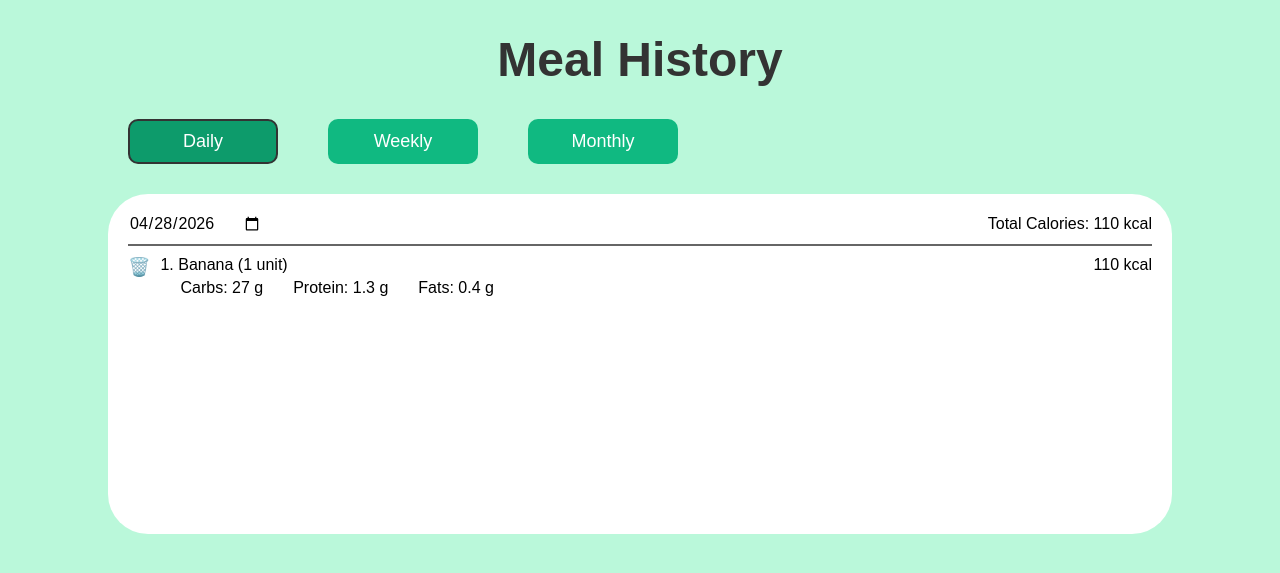
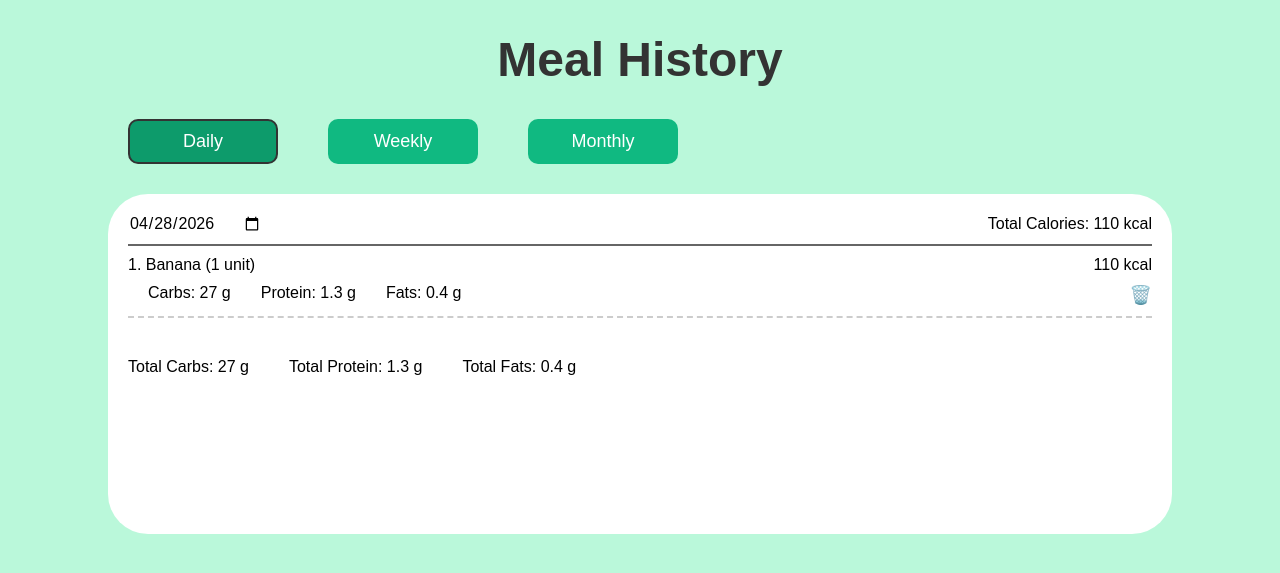
Before and after one commit to ThoJiaJun/NutriFit-Food-Image-Recognition-and-Calorie-Estimation-System, a Flask app: page /history in a window 1280 px wide. Shown: the top 573 px of the page. Run offline with Flask 3, Linux system fonts and the light colour scheme; data comes from the database, SQL or seed files in the repository; both versions use the stored data as it was after the commit.

Commit message:
Updated get_meals() function to display daily, weekly, and monthly meal history

```diff
--- a/app.py
+++ b/app.py
@@ -1,5 +1,6 @@
 from flask import Flask, render_template, request, jsonify
 from datetime import datetime
+import calendar
 import sqlite3
 
 app = Flask(__name__)
@@ -88,9 +89,112 @@ def get_meals():
         year = date_obj.isocalendar()[0]
         week = date_obj.isocalendar()[1]
 
+        cursor.execute("""
+            SELECT date, id, food_name, calories, carbs, protein, fats, servings
+            FROM meal_history
+            WHERE strftime('%Y', date) = ?
+            AND strftime('%W', date) = ?
+            ORDER BY date
+        """, (str(year), f"{week - 1:02d}"))
+
+        rows = cursor.fetchall()
+
+        grouped = {}
+        total_week_kcal = 0
+        total_carbs = 0
+        total_protein = 0
+        total_fats = 0
+
+        for r in rows:
+            d = r["date"]
+
+            if d not in grouped:
+                grouped[d] = {
+                    "meals": [],
+                    "total": 0
+                }
+
+            grouped[d]["meals"].append({
+                "food_name": r["food_name"],
+                "calories": r["calories"]
+            })
+
+            grouped[d]["total"] += r["calories"]
+
+            total_week_kcal += r["calories"]
+            total_carbs += r["carbs"]
+            total_protein += r["protein"]
+            total_fats += r["fats"]
+
+        connection.close()
         return jsonify({
             "year": year,
             "week": week,
+            "total_kcal": total_week_kcal,
+            "total_carbs": round(total_carbs, 2),
+            "total_protein": round(total_protein, 2),
+            "total_fats": round(total_fats, 2),
+            "days": grouped
+        })
+    elif history_tab == "monthly":
+        year, month = date.split("-")
+
+        cursor.execute("""
+            SELECT date, calories, carbs, protein, fats
+            FROM meal_history
+            WHERE strftime('%Y', date) = ?
+            AND strftime('%m', date) = ?
+        """, (year, month))
+
+        rows = cursor.fetchall()
+
+        weekly = {}
+        total_month_kcal = 0
+        total_carbs = 0
+        total_protein = 0
+        total_fats = 0
+
+        month_start = datetime(int(year), int(month), 1)
+        month_end = datetime(int(year), int(month), calendar.monthrange(int(year), int(month))[1])
+
+        for r in rows:
+            date_obj = datetime.strptime(r["date"], "%Y-%m-%d")
+            year = date_obj.isocalendar()[0]
+            week = date_obj.isocalendar()[1]
+
+            week_start = datetime.fromisocalendar(year, week, 1)
+            week_end = datetime.fromisocalendar(year, week, 7)
+
+            range_start = max(week_start, month_start)
+            range_end = min(week_end, month_end)
+
+            if week not in weekly:
+                weekly[week] = {
+                    "calories": 0,
+                    "carbs": 0,
+                    "protein": 0,
+                    "fats": 0,
+                    "start_date": range_start.strftime("%Y-%m-%d"),
+                    "end_date": range_end.strftime("%Y-%m-%d")
+                }
+
+            weekly[week]["calories"] += r["calories"]
+            weekly[week]["carbs"] += r["carbs"]
+            weekly[week]["protein"] += r["protein"]
+            weekly[week]["fats"] += r["fats"]
+
+            total_month_kcal += r["calories"]
+            total_carbs += r["carbs"]
+            total_protein += r["protein"]
+            total_fats += r["fats"]
+
+        connection.close()
+        return jsonify({
+            "total_kcal": total_month_kcal,
+            "total_carbs": round(total_carbs, 2),
+            "total_protein": round(total_protein, 2),
+            "total_fats": round(total_fats, 2),
+            "weeks": weekly
         })
 
     connection.close()
--- a/templates/history_page.html
+++ b/templates/history_page.html
@@ -129,6 +129,12 @@
         .cancel_dlt:hover{
             background-color: #d1d5db;
         }
+
+        #total_nutrition{
+            display: flex;
+            margin-top: 20px;
+            gap: 40px;
+        }
     </style>
 
     <h1>Meal History</h1>
@@ -149,6 +155,7 @@
         </div>
 
         <div id = "meal_list"></div>
+        <div id = "total_nutrition"></div>
     </div>
 
     <div id = "popup">
@@ -164,6 +171,7 @@
         const buttons = document.querySelectorAll(".tabs button");
         const meal_list = document.getElementById("meal_list");
         const total_calories = document.getElementById("total_calories");
+        const total_nutrition = document.getElementById("total_nutrition")
         const date_picker = document.getElementById("date_picker");
         const week_label = document.getElementById("week_label");
         const popup = document.getElementById("popup");
@@ -228,53 +236,119 @@
         function render_daily(data){
             meal_list.innerHTML = "";
             let total_kcal = 0;
+            let total_carbs = 0;
+            let total_protein = 0;
+            let total_fats = 0;
 
             if(data.length === 0){
                 meal_list.innerHTML = "<p>No meals found</p>";
                 total_calories.innerText = "Total Calories: 0 kcal";
+                total_nutrition.innerHTML = "";
                 return;
             }
 
             data.forEach((meal, index) => {
                 total_kcal += meal.calories;
+                total_carbs += meal.carbs;
+                total_protein += meal.protein;
+                total_fats += meal.fats;
 
                 meal_list.innerHTML += `
-                    <div style = "margin-bottom: 20px; display: flex; align-items: flex-start; gap: 10px;">
-                        <span title = "Delete Meal" style = "cursor: pointer; font-size: 18px;" onclick = "show_popup(${meal.id})">🗑️</span>
-
-                        <div style = "width: 100%;">
-                            <div style = "display: flex; justify-content: space-between;">
+                    <div style = "margin-bottom: 20px;">
+                        <div style = "display: flex; justify-content: space-between; align-items: flex-start;">
                             <span>${index + 1}. ${meal.food_name}</span>
                             <span>${meal.calories} kcal</span>
                         </div>
-                            <div style = "margin-left: 20px; margin-top: 5px; display: flex; gap: 30px;">
+
+                        <div style = "margin-left: 20px; margin-top: 5px; display: flex; justify-content: space-between; align-items: center;">
+                            <div style = "display: flex; gap: 30px;">
                                 <span>Carbs: ${meal.carbs} g</span>
                                 <span>Protein: ${meal.protein} g</span>
                                 <span>Fats: ${meal.fats} g</span>
                             </div>
+                            <span title = "Delete Meal" style = "margin-top: 5px; cursor: pointer; font-size: 18px;" onclick = "show_popup(${meal.id})">🗑️</span>
                         </div>
+
+                        <div style = "margin-top: 10px; border-bottom: 2px dashed #ccc;"></div>
                     </div>`;
             });
 
             total_calories.innerText = `Total Calories: ${total_kcal} kcal`;
+            total_nutrition.innerHTML = `
+                <span>Total Carbs: ${total_carbs} g</span>
+                <span>Total Protein: ${total_protein} g</span>
+                <span>Total Fats: ${total_fats} g</span>`;
         }
 
         function render_weekly(data){
             meal_list.innerHTML = "";
             let total_kcal = 0;
 
+            if(!data.days || Object.keys(data.days).length === 0){
                 meal_list.innerHTML = "<p>No meals found</p>";
                 total_calories.innerText = "Total Calories: 0 kcal";
+                total_nutrition.innerHTML = "";
                 return;
+            }
+
+            total_calories.innerText = `Total Calories: ${data.total_kcal} kcal`;
+
+            for(const date in data.days){
+                meal_list.innerHTML += `
+                    <div style = "margin-bottom: 20px;">
+                        <strong>${date}</strong>`;
+
+                data.days[date].meals.forEach((meal, index) => {
+                    meal_list.innerHTML += `
+                        <div style = "display: flex; justify-content: space-between;">
+                            <span>${index+1}. ${meal.food_name}</span>
+                            <span>${meal.calories} kcal</span>
+                        </div>
+                    `;
+                });
+
+                meal_list.innerHTML += `</div>`;
+                meal_list.innerHTML += `<div style = "margin-top: 10px; margin-bottom: 10px; border-bottom: 2px dashed #ccc;"></div>`
+            }
+
+            total_nutrition.innerHTML = `
+                <span>Total Carbs: ${data.total_carbs} g</span>
+                <span>Total Protein: ${data.total_protein} g</span>
+                <span>Total Fats: ${data.total_fats} g</span>
+            `;
         }
 
         function render_monthly(data){
             meal_list.innerHTML = "";
-            let total_kcal = 0;
 
+            if(!data.weeks || Object.keys(data.weeks).length === 0){
                 meal_list.innerHTML = "<p>No meals found</p>";
                 total_calories.innerText = "Total Calories: 0 kcal";
+                total_nutrition.innerHTML = "";
                 return;
+            }
+
+            total_calories.innerText = `Total Calories: ${data.total_kcal} kcal`;
+
+            for(const week in data.weeks){
+                meal_list.innerHTML += `
+                    <div style = "display: flex; justify-content: space-between; margin: 10px 0px;">
+                        <span>
+                            Week ${week}
+                            <br>
+                            <small>${data.weeks[week].start_date} - ${data.weeks[week].end_date}</small>
+                        </span>
+                        <span>Total Calories: ${data.weeks[week].calories} kcal</span>
+                    </div>
+                    <div style = "margin-top: 20px; border-bottom: 2px dashed #ccc;"></div>
+                `;
+            }
+
+            total_nutrition.innerHTML = `
+                <span>Total Carbs: ${data.total_carbs} g</span>
+                <span>Total Protein: ${data.total_protein} g</span>
+                <span>Total Fats: ${data.total_fats} g</span>
+            `;
         }
 
         function show_popup(id){
```
Also changed, not shown: database/meal_history.db. Lines whose indentation alone changed are shown as unchanged.
